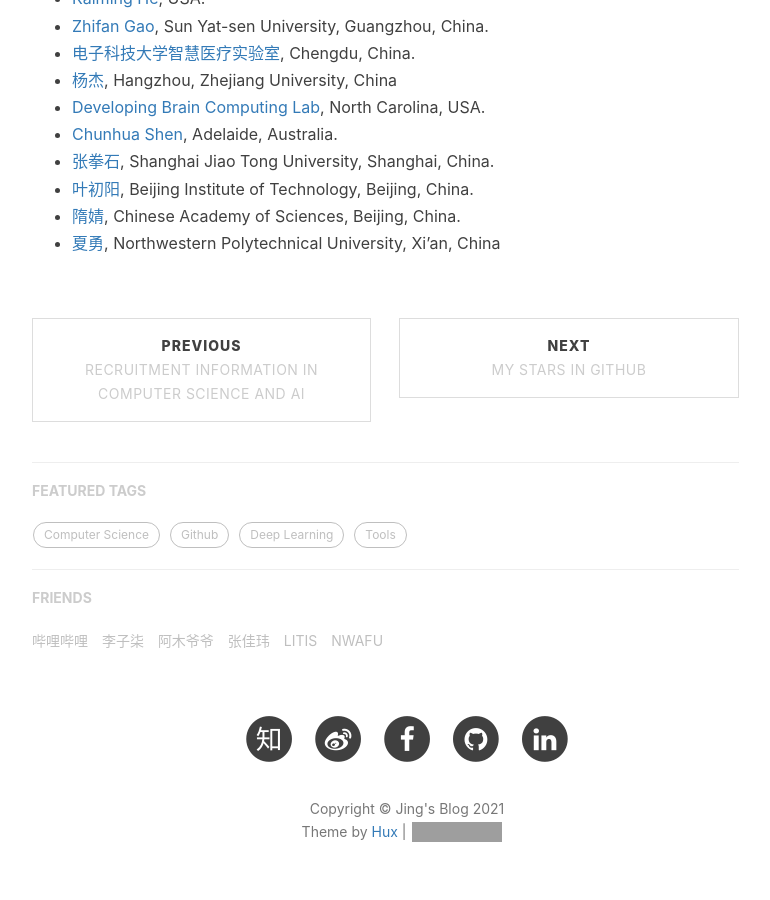
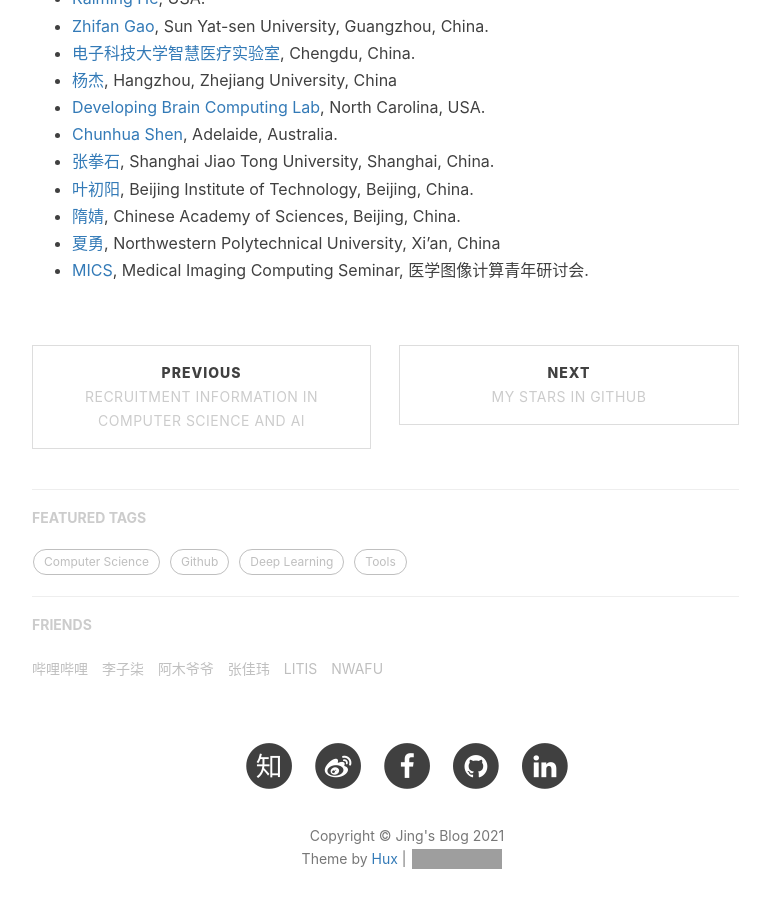
Before and after one commit to jizhang02/jizhang02.github.io, a Jekyll site: the page built from _posts/2020-04-04-lab.markdown, in a window 1280 px wide and 900 px high, scrolled down 1740 px. Shown: the whole window, without its empty margins (233-1003 px from the left). Built offline with Jekyll 4.4.1, drawn with Linux system fonts in a browser that asks for light colours; nearby versions of some CDN libraries; comment, search, counter and statistics services are not loaded; grey boxes are pictures that could not be loaded.

Commit message:
Update 2020-04-04-lab.markdown

```diff
--- a/_posts/2020-04-04-lab.markdown
+++ b/_posts/2020-04-04-lab.markdown
@@ -46,3 +46,4 @@ This post is mainly the information of labs that including medical imaging, and
 * [叶初阳](https://chuyangye.wixsite.com/website), Beijing Institute of Technology, Beijing, China.
 * [隋婧](http://people.ucas.ac.cn/~suijing), Chinese Academy of Sciences, Beijing, China.
 * [夏勇](https://teacher.nwpu.edu.cn/yongxia.html), Northwestern Polytechnical University, Xi’an, China
+* [MICS](http://www.mics.net.cn/Index/index.html), Medical Imaging Computing Seminar, 医学图像计算青年研讨会.
```
